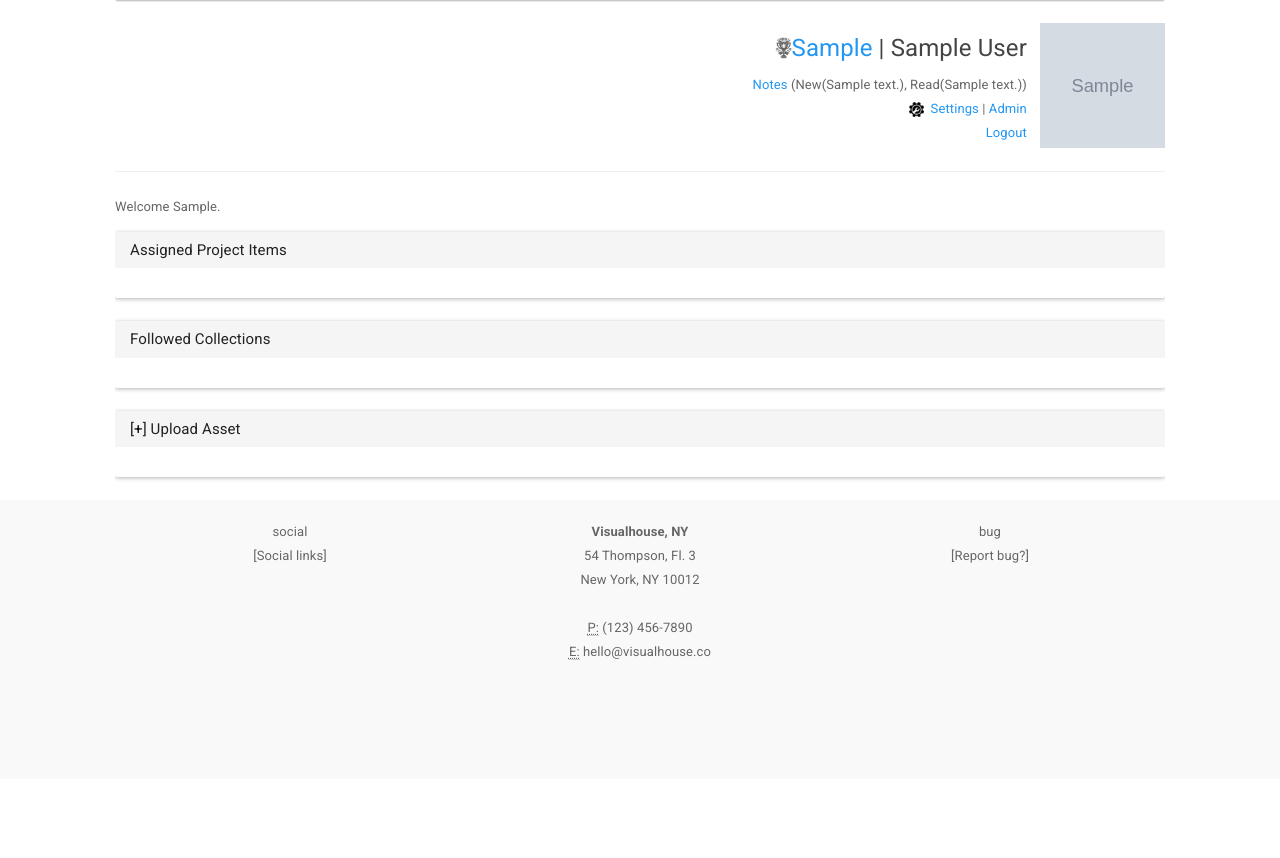
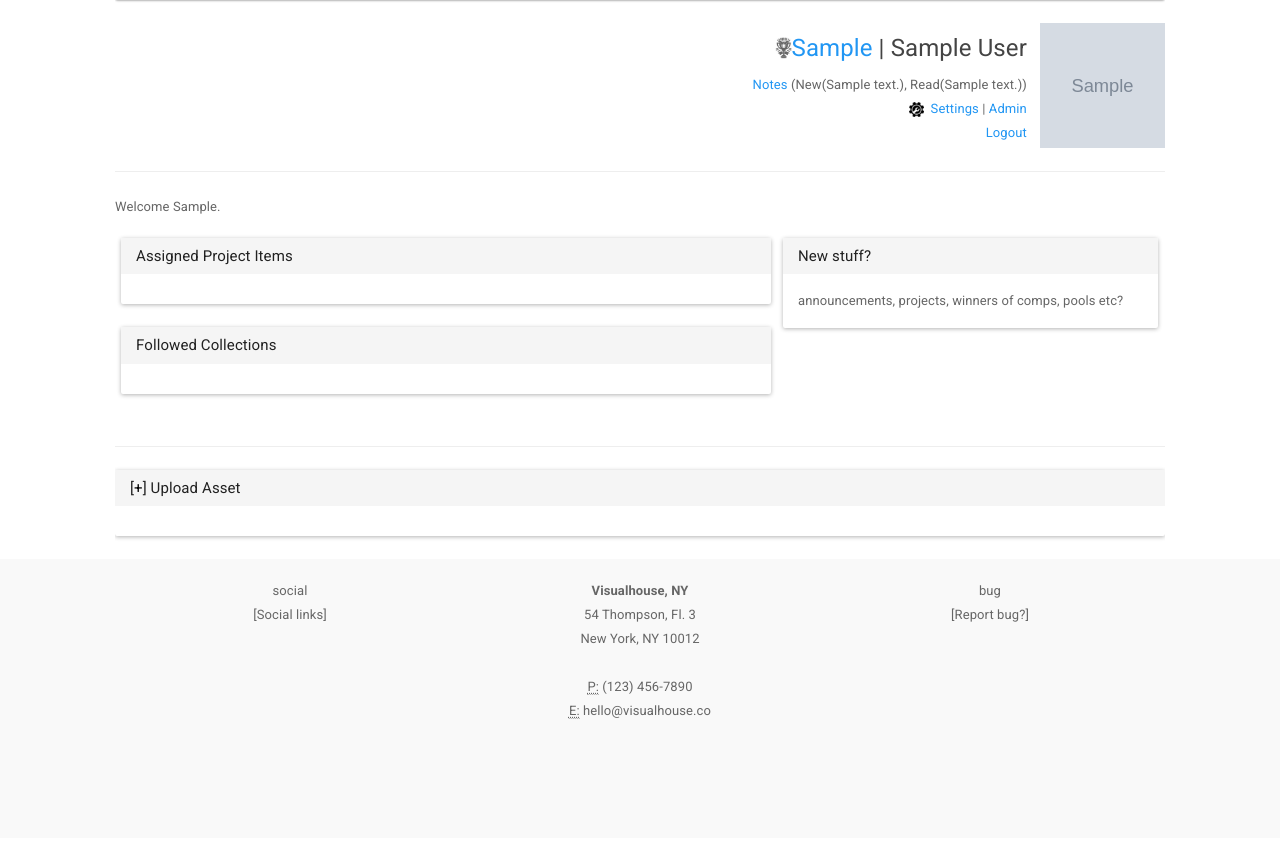
Before and after one commit to najar1412/dev-dash, a Django app: page /dash/ in a window 1280 px wide. Shown: the part 64-922 px from the top of the page. Before the commit the page ends 724 px from the top, so only its background shows below. Run offline with Django 3.2, Linux system fonts and the light colour scheme; a user stored in the database is signed in; tables that the repository leaves empty hold one stand-in row (values such as "Sample post"); grey boxes marked "Sample" are stand-in pictures; data that the repository does not hold is empty; some libraries are stand-ins or nearby versions.

Commit message:
dash - UX

```diff
--- a/dashcore/static/css/style.css
+++ b/dashcore/static/css/style.css
@@ -119,3 +119,29 @@ text-align : right;
 	height : 100%;
 	width : 300px;
 }
+
+
+
+
+.blended_grid_test{
+display : block;
+width : 1050px;
+overflow : auto;
+margin : 0 auto;
+}
+.pageColumnLeft_test{
+background-color : rgba(0, 0, 0, 0);
+margin: 6px;
+float : left;
+clear : none;
+height : auto;
+width : 650px;
+}
+.pageColumnRight_test{
+background-color : rgba(0, 0, 0, 0);
+margin: 6px;
+float : left;
+clear : none;
+height : auto;
+width : 375px;
+}
--- a/dashcore/templates/dash.html
+++ b/dashcore/templates/dash.html
@@ -6,7 +6,8 @@
     <p>Welcome {{ attri.1.first_name }}.</p>
 {% endfor %}
 
-
+<div class="blended_grid_test">
+<div class="pageColumnLeft_test">
   <div class="panel panel-default">
       <div class="panel-heading">
           <h3 class="panel-title">
@@ -16,7 +17,7 @@
   {% for asset in current_asset.items %}
   {% if asset.1.1 != '' %}
         <a href="/asset?query_name={{ asset.0|urlencode }}">
-      <img src="{% static 'ico/'|add:asset.1.0 %}" width="89px" height="89px"/>
+        <img src="{% static 'ico/'|add:asset.1.0 %}" width="74px" height="74px"/>
         </a>
   {% endif %}
   {% endfor %}
@@ -34,7 +35,7 @@
   {% for asset in current_asset.items %}
   {% if asset.1.2 == 'True' %}
         <a href="/asset?query_name={{ asset.0|urlencode }}">
-      <img src="{% static 'ico/'|add:asset.1.0 %}" width="89px" height="89px"/>
+        <img src="{% static 'ico/'|add:asset.1.0 %}" width="74px" height="74px"/>
         </a>
   {% endif %}
   {% endfor %}
@@ -43,6 +44,24 @@
   </div>
 
 
+</div>
+<div class="pageColumnRight_test">
+  <div class="panel panel-default">
+      <div class="panel-heading">
+          <h3 class="panel-title">
+            New stuff?</h3>
+      </div>
+      <div class="panel-body">
+        announcements, projects, winners of comps, pools etc?
+      </div>
+
+  </div>
+
+</div>
+</div>
+
+
+<hr>
 
 <div class="panel panel-default">
     <div class="panel-heading">
@@ -84,4 +103,7 @@
 
 </div>
 
+
+
+
 {% endblock %}
```
Lines whose indentation alone changed are shown as unchanged.
